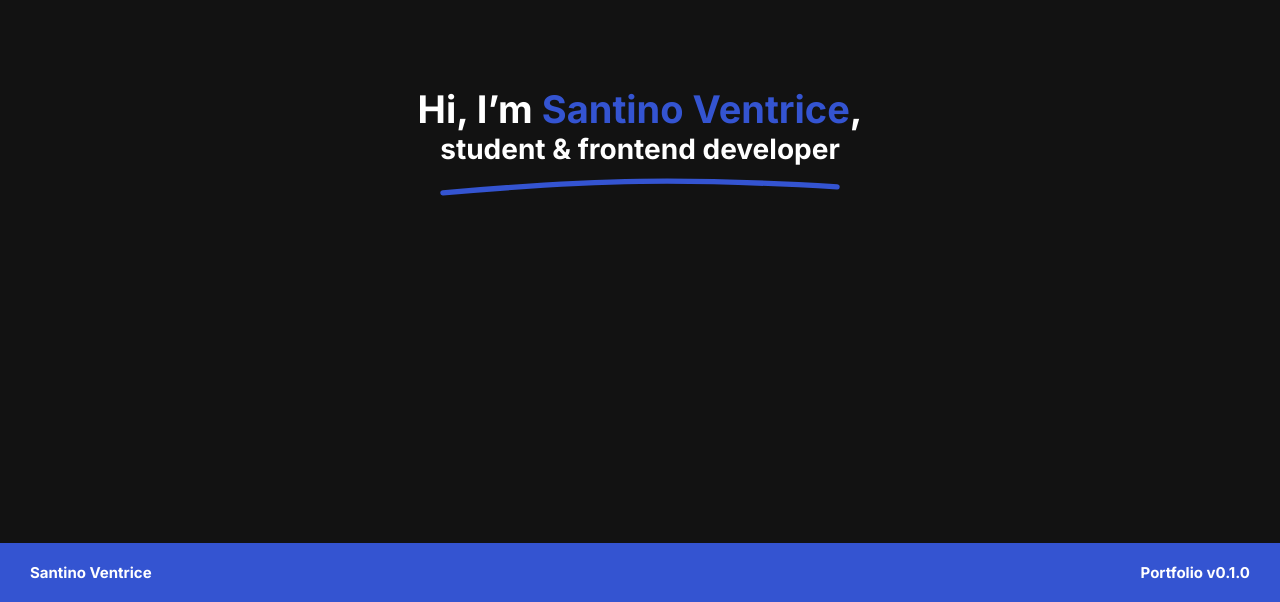
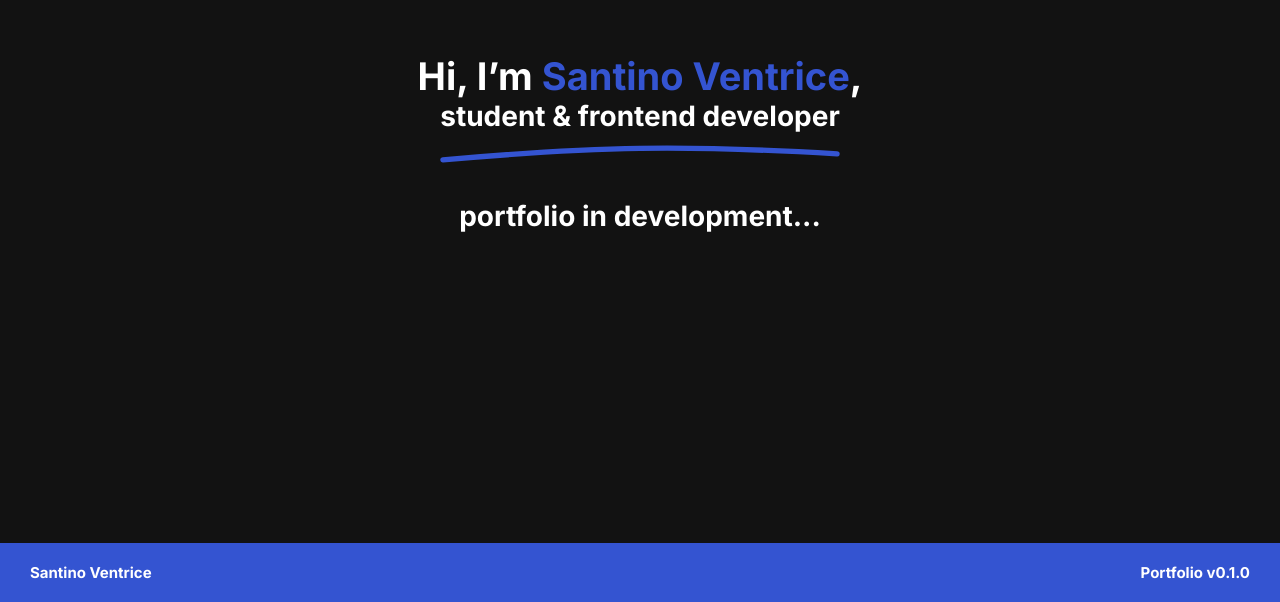
Before and after one commit to SantiVentri/santiventri, a Next.js app: page / in a window 1280 px wide. Shown: the part 257-859 px from the top of the page. Built offline with nearby package versions, Linux system fonts and the light colour scheme.

Commit message:
Adding temporal message in Hero section
This message will only be visible until the version v1.0 is pushed to prod

```diff
--- a/src/components/sections/hero-section/hero-section.tsx
+++ b/src/components/sections/hero-section/hero-section.tsx
@@ -20,6 +20,7 @@ export default function HeroSection() {
                         priority
                     />
                 </div>
+                <Subtitle text="portfolio in development..." />
             </div>
         </section>
     )
```
